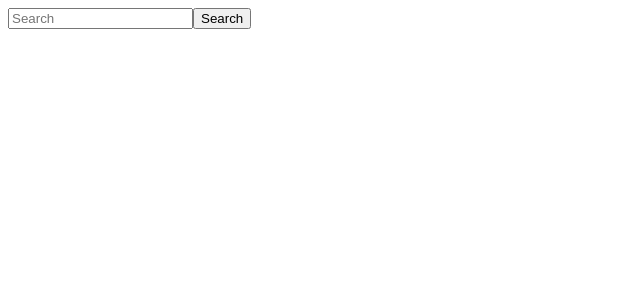
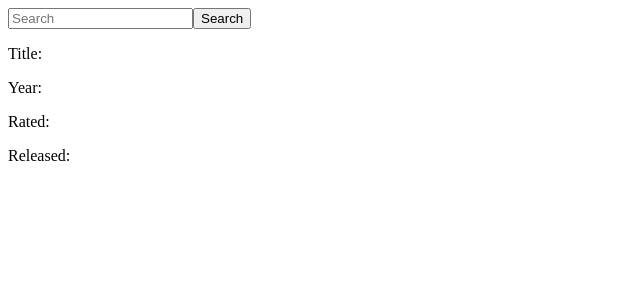
Before and after one commit to helbitz/movie-search-eran-helbitz2, a React (Create React App) app: page / in a window 1280 px wide. Shown: the top 300 px of the page, without its empty margins (0-640 px from the left). Built offline with nearby package versions, Linux system fonts and the light colour scheme.

Commit message:
basic functionality completed

```diff
--- a/src/components/App.js
+++ b/src/components/App.js
@@ -2,6 +2,7 @@ import React, {Component} from 'react';
 import '../scss/main.scss';
 import { searchMovies, getMovie } from "../api/api";
 import MovieList from './MovieList';
+import ShowMovie from './ShowMovie';
 
 
 class App extends Component {
@@ -12,6 +13,7 @@ class App extends Component {
       movie: {}
     };
     this.handleSearch = this.handleSearch.bind(this);
+    this.handleShowMovie = this.handleShowMovie.bind(this);
   }
 
   handleSearch(searchTerm) {
@@ -26,11 +28,12 @@ class App extends Component {
     getMovie(title, year).then(data => {
       let movie = {};
       movie = {...data};
-      this.setState({movie});
+      this.setState({ movie });
     })
   }
 
   render() {
+    console.log(this.state.movie)
     return (
       <div>
         <MovieList
@@ -38,6 +41,7 @@ class App extends Component {
           handleSearch={this.handleSearch}
           handleShowMovie={this.handleShowMovie}
         />
+        <ShowMovie movieInfo={this.state.movie}/>
       </div>
     );
   }
--- a/src/components/MovieItem.js
+++ b/src/components/MovieItem.js
@@ -1,8 +1,8 @@
 import React from 'react';
 
-const MovieItem = ({title, year, poster}) => {
+const MovieItem = ({title, year, showMovie, poster}) => {
   return(
-    <li>{title} - {year}</li>
+    <li onClick={ showMovie }>{title} - {year}</li>
   )
 }
 
--- a/src/components/MovieList.js
+++ b/src/components/MovieList.js
@@ -25,13 +25,14 @@ class MovieList extends Component{
 
 
   render() {
-
+    let {handleShowMovie} = this.props;
     let MovieItems = this.props.movies.map(m => (
       <MovieItem
         key={m.imdbID}
         title={m.Title}
         year={m.Year}
         poster={m.Poster}
+        showMovie={handleShowMovie.bind(this, m.Title, m.Year)}
       />
     ));
     return (
--- /dev/null
+++ b/src/components/ShowMovie.js
@@ -0,0 +1,16 @@
+import React from 'react';
+
+const ShowMovie = ({ movieInfo }) => {
+  // console.log(movieInfo);
+  let {Title, Year, Rated, Released} = movieInfo;
+  return(
+    <div>
+      <p>Title: {Title}</p>
+      <p>Year: {Year}</p>
+      <p>Rated: {Rated}</p>
+      <p>Released: {Released}</p>
+    </div>
+  )
+}
+
+export default ShowMovie;
```
